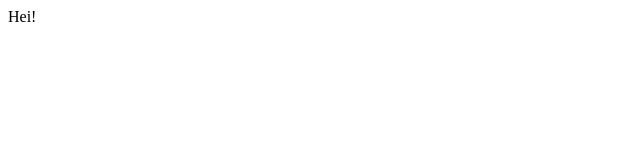
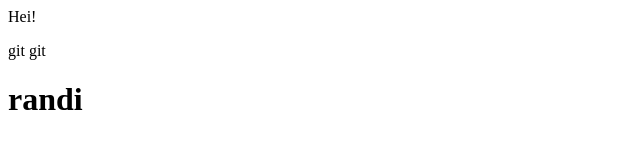
Before and after one commit to randioyri/randi-project, a plain HTML site: page index.html in a window 1280 px wide. Shown: the whole page, without its empty margins (0-640 px from the left). Drawn offline with Linux system fonts and the light colour scheme.

Commit message:
Add title and my name.

```diff
--- a/index.html
+++ b/index.html
@@ -1,9 +1,12 @@
 <html>
 	<head>
+	<title>Git Hub project</title>
 	</head>
 	<body>
 
 	<p> Hei! </p>
+	<p> git git </p>
+<h1>randi</h1>
 
 	</body>
 </html>
```
